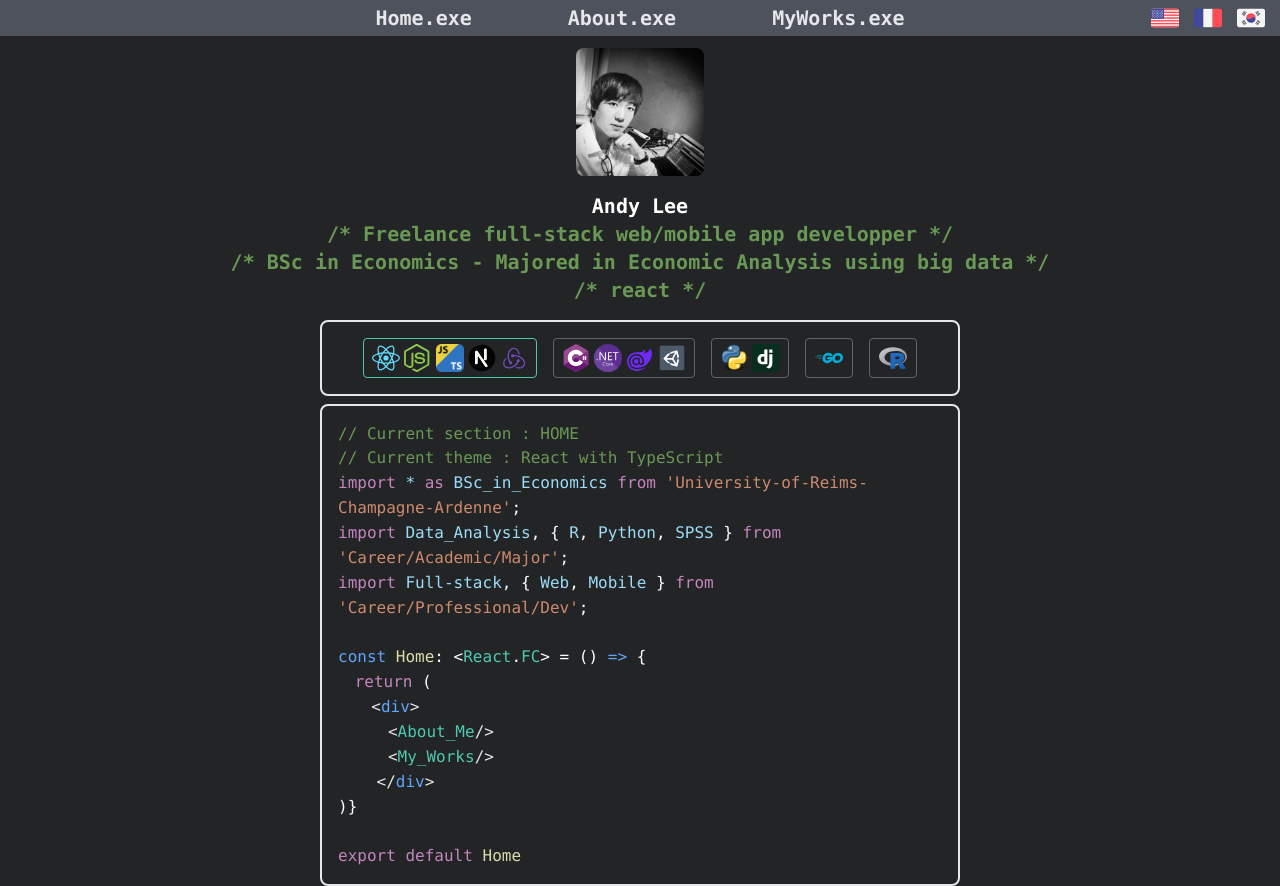
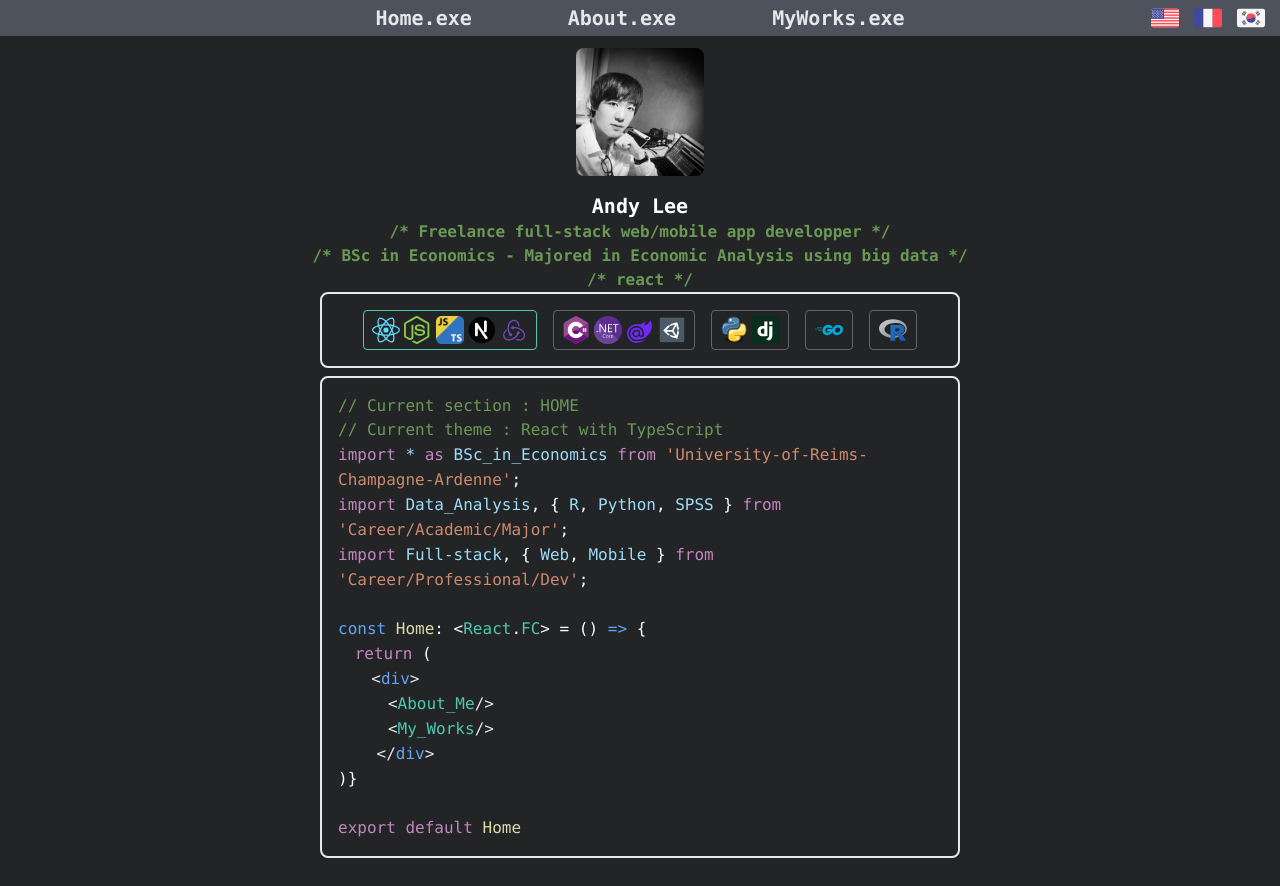
Before and after one commit to AndyLeezard/portfolio, a React (Create React App) app: page / in a window 1280 px wide. After the commit the page ends 858 px from the top, so only its background shows below. Built offline with nearby package versions, Linux system fonts and the light colour scheme.

Commit message:
11/Sep/2021

```diff
--- a/src/components/Home.tsx
+++ b/src/components/Home.tsx
@@ -28,7 +28,7 @@ const Home: React.FC = () => {
     }
 
     const LanguageComponent: React.FC<LangProps> = ({id,content}) => {
-        const items = content.map((value,index)=>{return(<img key={index} className="h-7 w-7" src={value.imgsrc} alt={value.alt} title={value.alt}/>)})
+        const items = content.map((value,index)=>{return(<img key={index} className={"h-7 w-7 hidden"+`${index>0 && ' md:block'}`} src={value.imgsrc} alt={value.alt} title={value.alt}/>)})
         if(crntLang===id){
             return(
                 <div className="h-10 min-w-12 rounded border border-vscode_green-light hover:bg-gray-500 link flex flex-row items-center justify-center space-x-1 px-2">
@@ -46,23 +46,20 @@ const Home: React.FC = () => {
 
     return (
     <div>
-        <div className="thecontainer flex-col h-auto space-x-0 place-items-center p-4 text-left pt-12">
-            <img className="w-32 h-32 rounded-lg mb-4" src="images/profile.jpg" alt="Andy Lee"/>
+        <div className="flex flex-col h-auto place-items-center pt-12 px-4">
+            <img className="w-32 h-32 rounded-lg mb-4" src="images/profile.jpg" alt="Andy Lee" title="profile picture"/>
             <h4 className="headerFont text-white">Andy Lee</h4>
-            <h4 className="headerFont text-vscode_comment-light">{"Freelance full-stack web/mobile app developper".commentBlock()}</h4>
-            <h4 className="headerFont text-vscode_comment-light">{"BSc in Economics - Majored in Economic Analysis using big data".commentBlock()}</h4>
-            <h4 className="headerFont text-vscode_comment-light">{`${state.lang}`.commentBlock()}</h4>
+            <h4 className="frontFont text-vscode_comment-light">{"Freelance full-stack web/mobile app developper".commentBlock()}</h4>
+            <h4 className="frontFont text-vscode_comment-light">{"BSc in Economics - Majored in Economic Analysis using big data".commentBlock()}</h4>
+            <h4 className="frontFont text-vscode_comment-light">{`${state.lang}`.commentBlock()}</h4>
         </div>
-        <div className=" max-w-full items-center">
-            <div className="w-6/12 mx-auto border-2 p-4 rounded-lg flex flex-row justify-center space-x-4">
-                <LanguageComponent content={[{alt:'React',imgsrc:'/svgs/react.svg'},{alt:'Node.js',imgsrc:'/svgs/nodejs.svg'},{alt:'JavaScript&TypeScript',imgsrc:'/pngs/jsts.png'},{alt:'Next.JS',imgsrc:'/svgs/nextjs.svg'},{alt:'Redux',imgsrc:'/svgs/redux.svg'}]} id={langs.REACT}/>
-                <LanguageComponent content={[{alt:'C#',imgsrc:'/svgs/csharp.svg'},{alt:'.NetCore',imgsrc:'/svgs/netcore.svg'},{alt:'Blazor',imgsrc:'/svgs/blazor.svg'},{alt:'Unity',imgsrc:'/svgs/unity.svg'}]} id={langs.CSHARP}/>
-                <LanguageComponent content={[{alt:'Python',imgsrc:'/svgs/python.svg'},{alt:'Django',imgsrc:'/svgs/django.svg'}]} id={langs.PYTHON}/>
-                <LanguageComponent content={[{alt:'Go language',imgsrc:'/svgs/go.svg'}]} id={langs.GO}/>
-                <LanguageComponent content={[{alt:'R language',imgsrc:"/svgs/r.svg"}]} id={langs.R}/>
-            </div>
+        <div className="w-11/12 md:w-10/12 lg:w-6/12 mx-auto border-2 p-4 rounded-lg flex flex-row justify-center space-x-4 mb-2">
+            <LanguageComponent content={[{alt:'React',imgsrc:'/svgs/react.svg'},{alt:'Node.js',imgsrc:'/svgs/nodejs.svg'},{alt:'JavaScript&TypeScript',imgsrc:'/pngs/jsts.png'},{alt:'Next.JS',imgsrc:'/svgs/nextjs.svg'},{alt:'Redux',imgsrc:'/svgs/redux.svg'}]} id={langs.REACT}/>
+            <LanguageComponent content={[{alt:'C#',imgsrc:'/svgs/csharp.svg'},{alt:'.NetCore',imgsrc:'/svgs/netcore.svg'},{alt:'Blazor',imgsrc:'/svgs/blazor.svg'},{alt:'Unity',imgsrc:'/svgs/unity.svg'}]} id={langs.CSHARP}/>
+            <LanguageComponent content={[{alt:'Python',imgsrc:'/svgs/python.svg'},{alt:'Django',imgsrc:'/svgs/django.svg'}]} id={langs.PYTHON}/>
+            <LanguageComponent content={[{alt:'Go language',imgsrc:'/svgs/go.svg'}]} id={langs.GO}/>
+            <LanguageComponent content={[{alt:'R language',imgsrc:"/svgs/r.svg"}]} id={langs.R}/>
         </div>
-        <div className="max-w-full h-2"/>
         <div>
             {crntLang===langs.REACT && <Home_ReactTSX/>}
             {crntLang===langs.CSHARP && <Home_CsharpTSX/>}
--- a/src/components/Home/Home_CsharpTSX.tsx
+++ b/src/components/Home/Home_CsharpTSX.tsx
@@ -29,8 +29,7 @@ const Home_CsharpTSX: React.FC = () => {
     }
 
     return (
-    <div className="max-w-full items-center">
-        <div className="w-6/12 mx-auto border-2 p-4 rounded-lg">
+        <div className="mainContainer">
             <p className="body text-vscode_comment-light">{"Current section : HOME".doubleSlash()}</p>
             <p className="body text-vscode_comment-light">{"Current theme : C# DotNet Core".doubleSlash()}</p>
             <ImportComponent url={Env.url_URCA} source={['University_of_Reims_Champagne-Ardenne','BSc_in_Economics']}/>
@@ -61,7 +60,6 @@ const Home_CsharpTSX: React.FC = () => {
             {cshartp_closure("}",-1)}
             {cshartp_closure("}",-2)}
         </div>
-    </div>
     )
 }
 
--- a/src/components/Home/Home_GoTSX.tsx
+++ b/src/components/Home/Home_GoTSX.tsx
@@ -7,12 +7,10 @@ const Home_CsharpTSX: React.FC = () => {
     const history = useHistory();
 
     return (
-    <div className="max-w-full items-center">
-        <div className="w-6/12 mx-auto border-2 p-4 rounded-lg">
+        <div className="mainContainer">
             <p className="body text-vscode_comment-light">{"Current section : HOME".doubleSlash()}</p>
             <p className="body text-vscode_comment-light">{"Current theme : Go".doubleSlash()}</p>
         </div>
-    </div>
     )
 }
 
--- a/src/components/Home/Home_PythonTSX.tsx
+++ b/src/components/Home/Home_PythonTSX.tsx
@@ -7,12 +7,10 @@ const Home_CsharpTSX: React.FC = () => {
     const history = useHistory();
 
     return (
-    <div className="max-w-full items-center">
-        <div className="w-6/12 mx-auto border-2 p-4 rounded-lg">
+        <div className="mainContainer">
             <p className="body text-vscode_comment-light">{"Current section : HOME".commentSharp()}</p>
             <p className="body text-vscode_comment-light">{"Current theme : Python".commentSharp()}</p>
         </div>
-    </div>
     )
 }
 
--- a/src/components/Home/Home_ReactTSX.tsx
+++ b/src/components/Home/Home_ReactTSX.tsx
@@ -64,8 +64,7 @@ const Home_ReactTSX: React.FC = () => {
     }
 
     return (
-    <div className="max-w-full items-center">
-        <div className="w-6/12 mx-auto border-2 p-4 rounded-lg">
+        <div className="mainContainer">
             <p className="body text-vscode_comment-light">{"Current section : HOME".doubleSlash()}</p>
             <p className="body text-vscode_comment-light">{"Current theme : React with TypeScript".doubleSlash()}</p>
             <ImportComponent starAs whole={[{name:'BSc_in_Economics',url:Env.url_BSc_EG}]} source={{name:'University-of-Reims-Champagne-Ardenne',url:Env.url_URCA}}/>
@@ -76,7 +75,6 @@ const Home_ReactTSX: React.FC = () => {
             {react_component("My_Works",()=>history.push('/about'))}
             {react_arrow_fin('Home')}
         </div>
-    </div>
     )
 }
 
--- a/src/styles/index.css
+++ b/src/styles/index.css
@@ -8,10 +8,6 @@
 
 .body {
     @apply font-testing subpixel-antialiased;
-}
-
-.thecontainer {
-    @apply flex max-w-full ;
 }
 
 .textContainer {
@@ -26,6 +22,10 @@
     @apply font-testing font-bold subpixel-antialiased text-xl;
 }
 
+.frontFont {
+    @apply font-testing font-bold subpixel-antialiased text-base inline;
+}
+
 .header {
     @apply fixed flex container max-w-full h-9 space-x-24 bg-gray-500 bg-opacity-60  place-items-center justify-center;
 }
@@ -38,3 +38,7 @@
         @apply p-2 text-xs bg-gradient-to-b from-indigo-200 to-indigo-400 border border-indigo-300 rounded-lg focus:outline-none focus:ring-indigo-500 focus:from-indigo-500;
     }
 }
+
+.mainContainer {
+    @apply w-11/12 mx-auto border-2 p-4 rounded-lg md:w-10/12 lg:w-6/12 overflow-hidden;
+}
```
